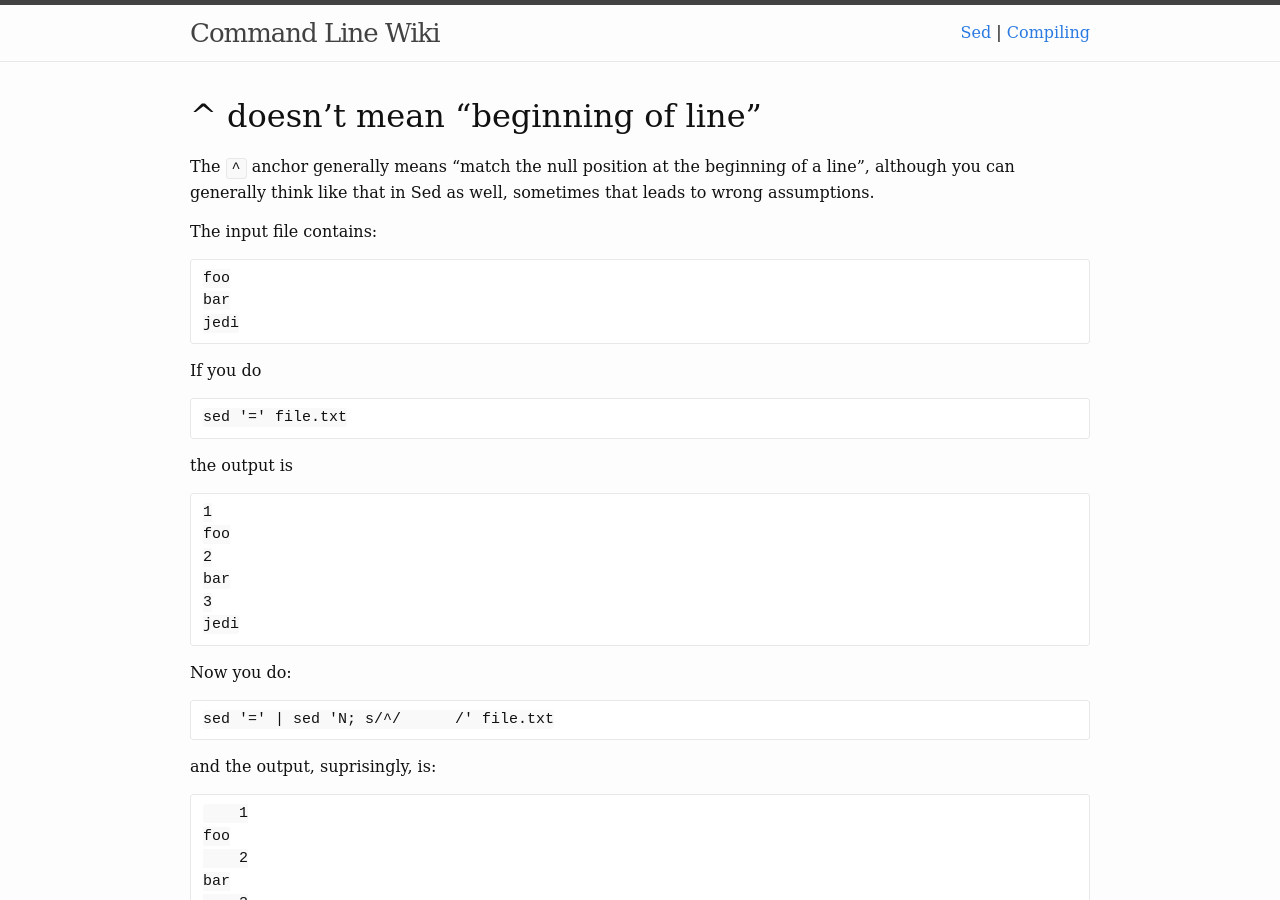
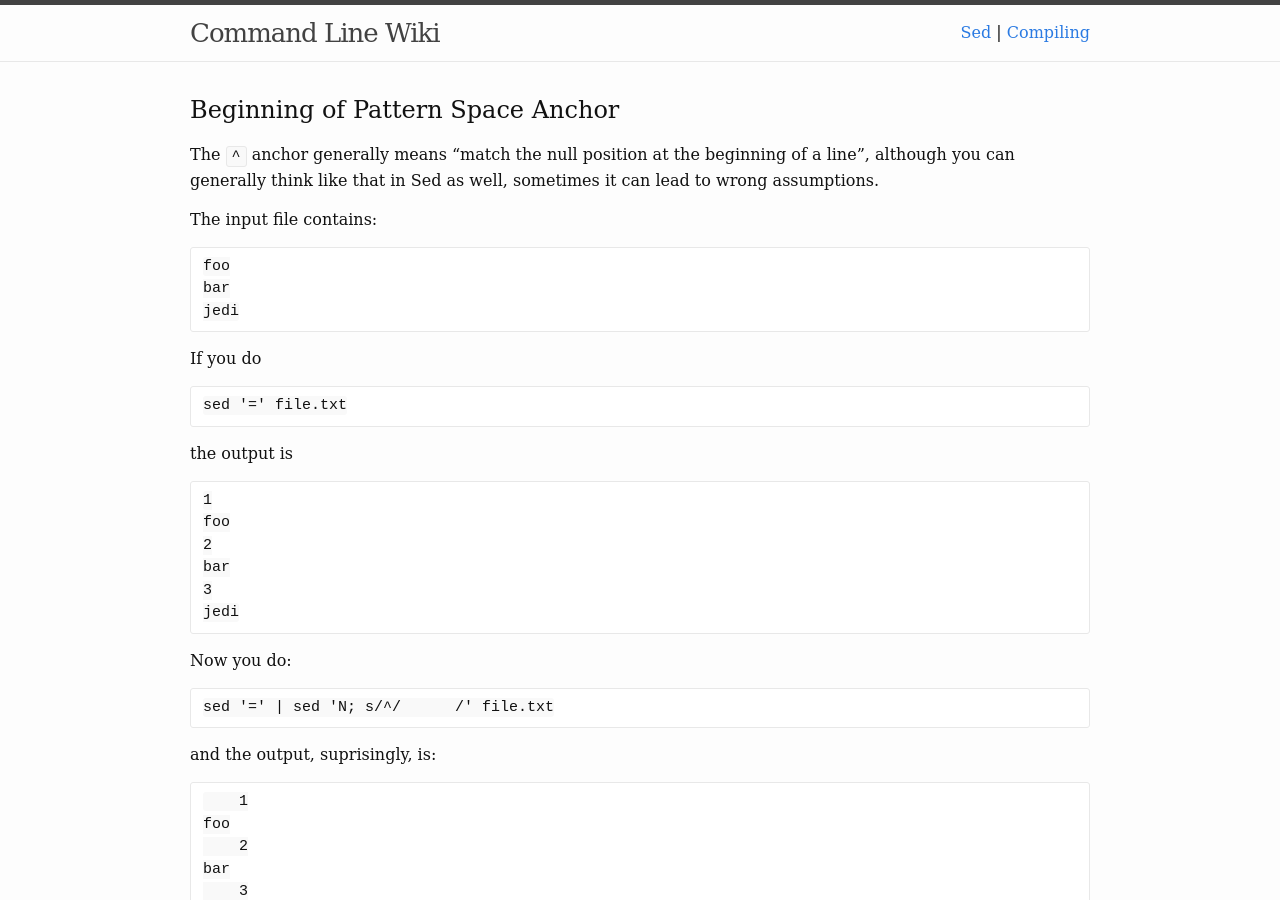
Before and after one commit to command-line-wiki/command-line-wiki.github.io, a Jekyll site: the page built from sed/basic-regex.md, in a window 1280 px wide and 900 px high. Built offline with Jekyll 4.4.1, drawn with Linux system fonts in a browser that asks for light colours.

Commit message:
Improve text in basic-regex.md.

```diff
--- a/sed/basic-regex.md
+++ b/sed/basic-regex.md
@@ -4,11 +4,11 @@ description: How to use the beginning of line/pattern space anchor in Sed, examp
 layout: default
 ---
 
-# ^ doesn't mean “beginning of line” #
+## Beginning of Pattern Space Anchor ##
 
 The `^` anchor generally means “match the null position at the beginning of a
 line”, although you can generally think like that in Sed as well, sometimes
-that leads to wrong assumptions.
+it can lead to wrong assumptions.
 
 The input file contains:
 
@@ -75,3 +75,5 @@ the line (or lines).
 Remember this: When it comes to regex, `^` generally means “the null position
 at the beginning of a line”, but in Sed it really means “the null position
 at the beginning of the pattern space.”
+
+“
```
